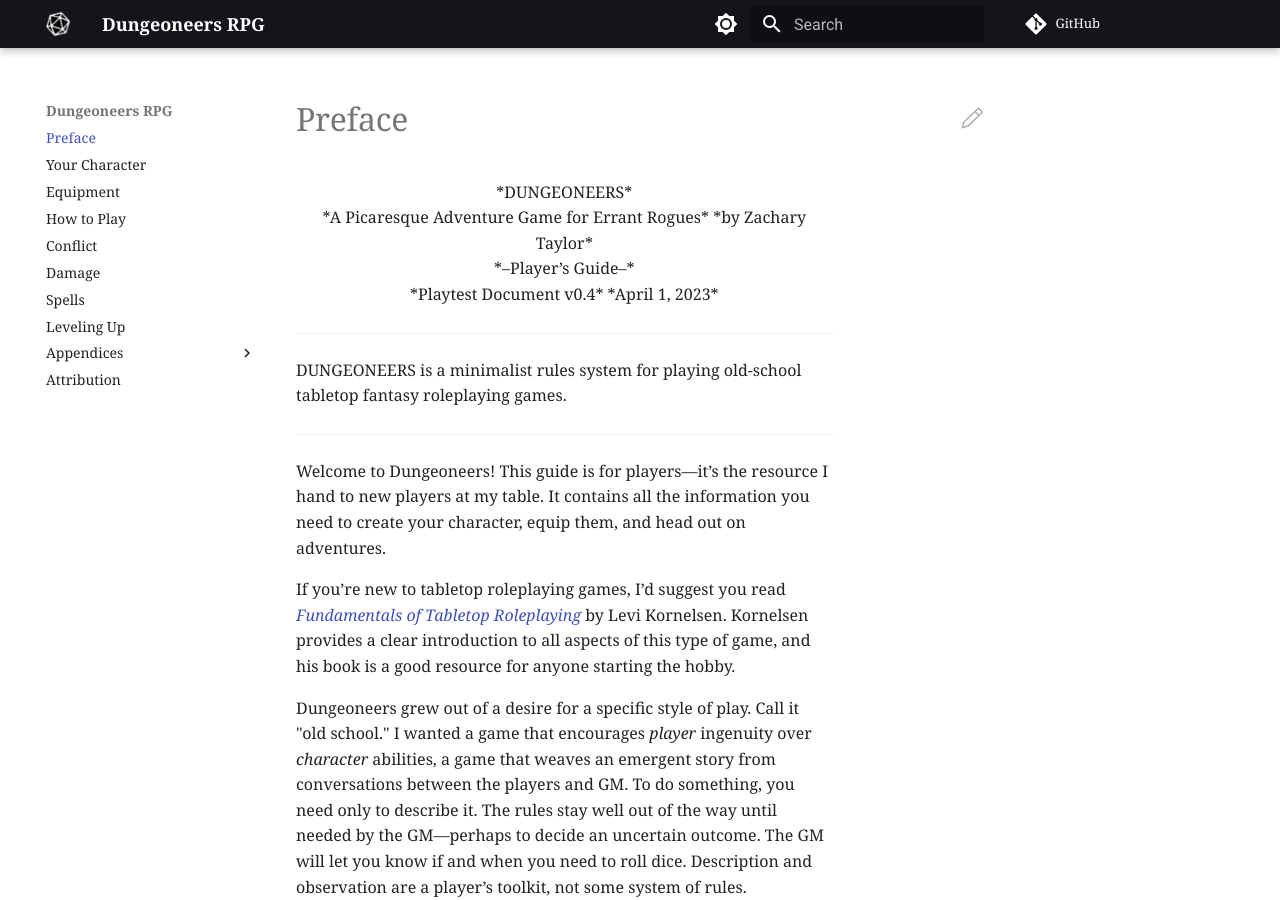
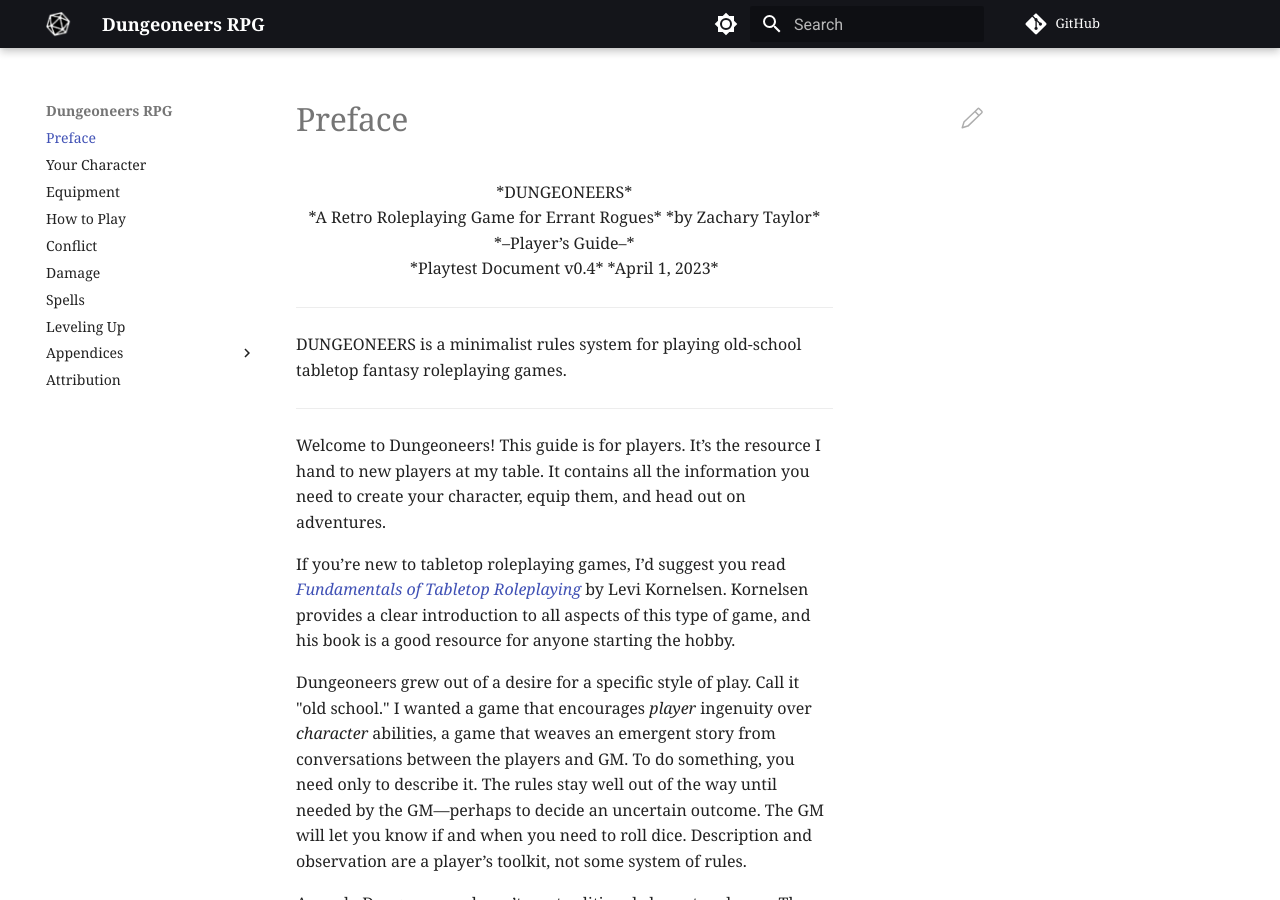
Before and after one commit to joemoose/dungeoneers.d20, an MkDocs documentation site: the page built from docs/index.md, in a window 1280 px wide and 900 px high. Built offline with MkDocs 1.6.1 and Material for MkDocs 9.7.7, drawn with Linux system fonts in a browser that asks for light colours; comment, search, counter and statistics services are not loaded.

Commit message:
Update index.md

```diff
--- a/docs/index.md
+++ b/docs/index.md
@@ -3,7 +3,7 @@
 <center>
 *DUNGEONEERS*
 <br/>
-*A Picaresque Adventure Game for Errant Rogues*
+*A Retro Roleplaying Game for Errant Rogues*
 *by Zachary Taylor*
 <br/>
 *–Player’s Guide–*
@@ -17,7 +17,7 @@ DUNGEONEERS is a minimalist rules system for playing old-school tabletop fantasy
 
 ---
 
-Welcome to Dungeoneers! This guide is for players—it’s the resource I hand to new players at my table. It contains all the information you need to create your character, equip them, and head out on adventures.
+Welcome to Dungeoneers! This guide is for players. It’s the resource I hand to new players at my table. It contains all the information you need to create your character, equip them, and head out on adventures.
 
 If you’re new to tabletop roleplaying games, I’d suggest you read [*Fundamentals of Tabletop Roleplaying*](https://levikornelsen.itch.io/fundamentals-of-tabletop-roleplaying) by Levi Kornelsen. Kornelsen provides a clear introduction to all aspects of this type of game, and his book is a good resource for anyone starting the hobby.
 
```
